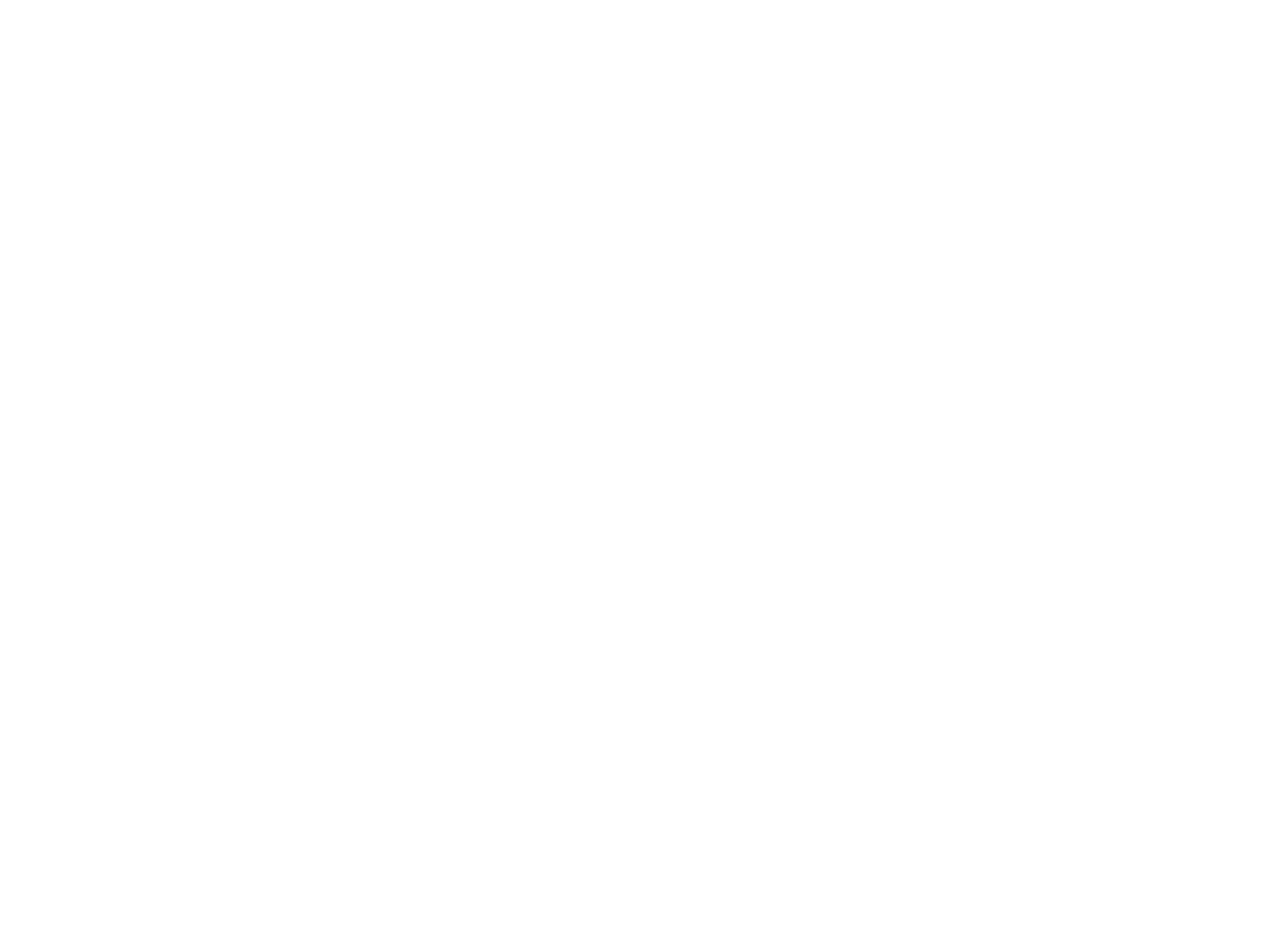
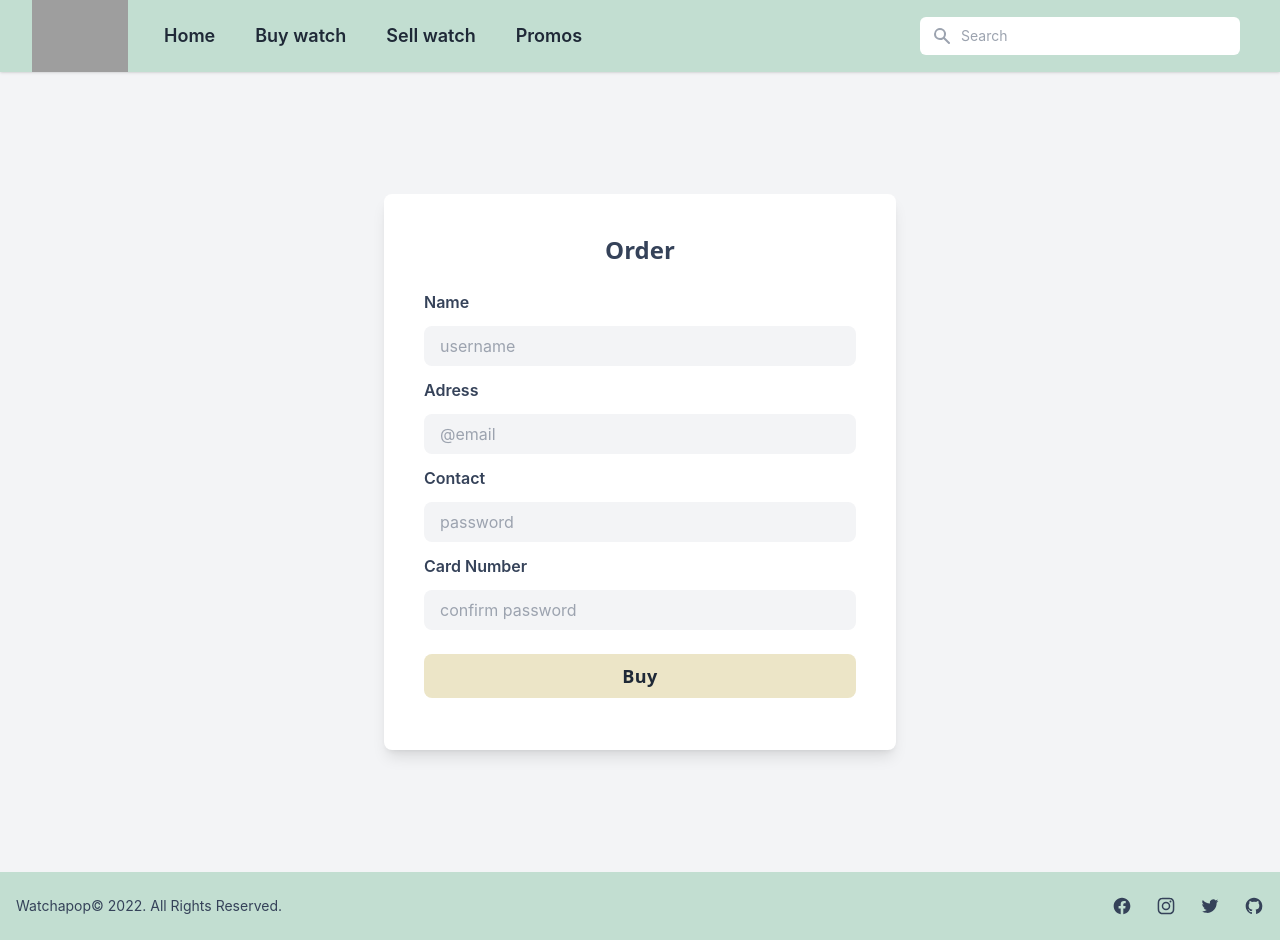
Before and after one commit to mflamanna/Watchapop, a React (Create React App) app: page /form in a window 1280 px wide. Before the commit this address had no page. Before the commit the page ends 800 px from the top, so only its background shows below. Built offline with nearby package versions, Linux system fonts and the light colour scheme; grey boxes are pictures that could not be loaded.

Commit message:
router created

```diff
--- a/src/App.js
+++ b/src/App.js
@@ -1,7 +1,6 @@
 import React from 'react';
 import ListWatch from './components/ListWatch';
 import NavBar from './components/NavBar';
-import Form from './components/Form';
 import Footer from './components/Footer';
 
 
@@ -10,7 +9,6 @@
     <>
     <NavBar/>
     <ListWatch/>
-    <Form/>
     <Footer/>
 
 
--- a/src/application/router.js
+++ b/src/application/router.js
@@ -1,6 +1,7 @@
 import React from 'react';
 import {BrowserRouter, Route, Routes} from "react-router-dom";
 import App from '../App';
+import PageForm from '../pages/form';
 
 
 function Router (){
@@ -8,7 +9,7 @@
     <BrowserRouter>
         <Routes>
             <Route path='/' element={<App/>} />
-
+            <Route path='/form' element={<PageForm/>} />
 
         </Routes>
     </BrowserRouter>
--- /dev/null
+++ b/src/pages/form.js
@@ -0,0 +1,18 @@
+
+import NavBar from '../components/NavBar';
+import Form from'../components/Form';
+import Footer from'../components/Footer';
+
+
+function PageForm (){
+    return (
+
+       <>
+        <NavBar/>
+        <Form/>
+        <Footer/>
+        </>
+
+        )
+    }
+    export default PageForm;
```
